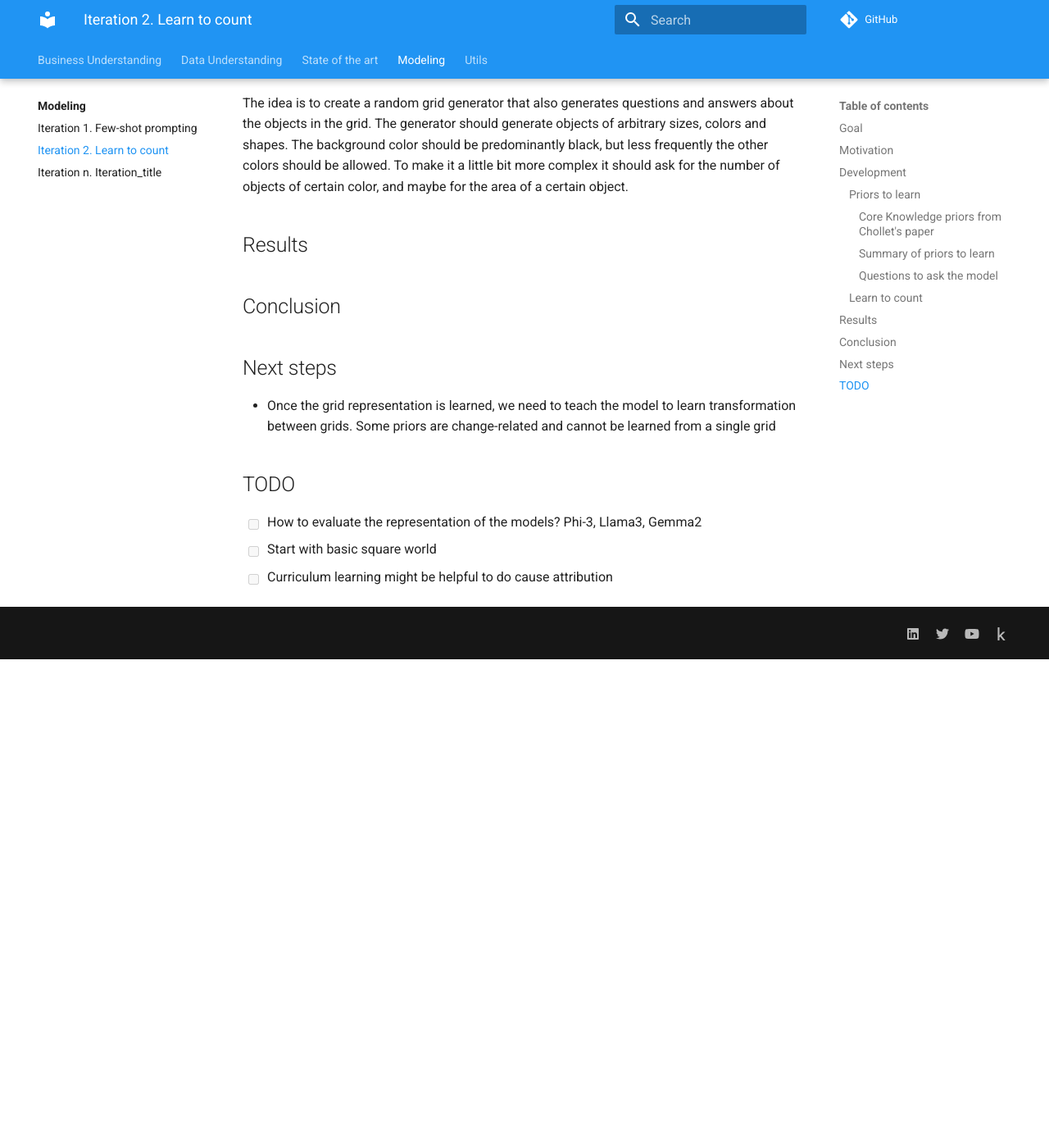
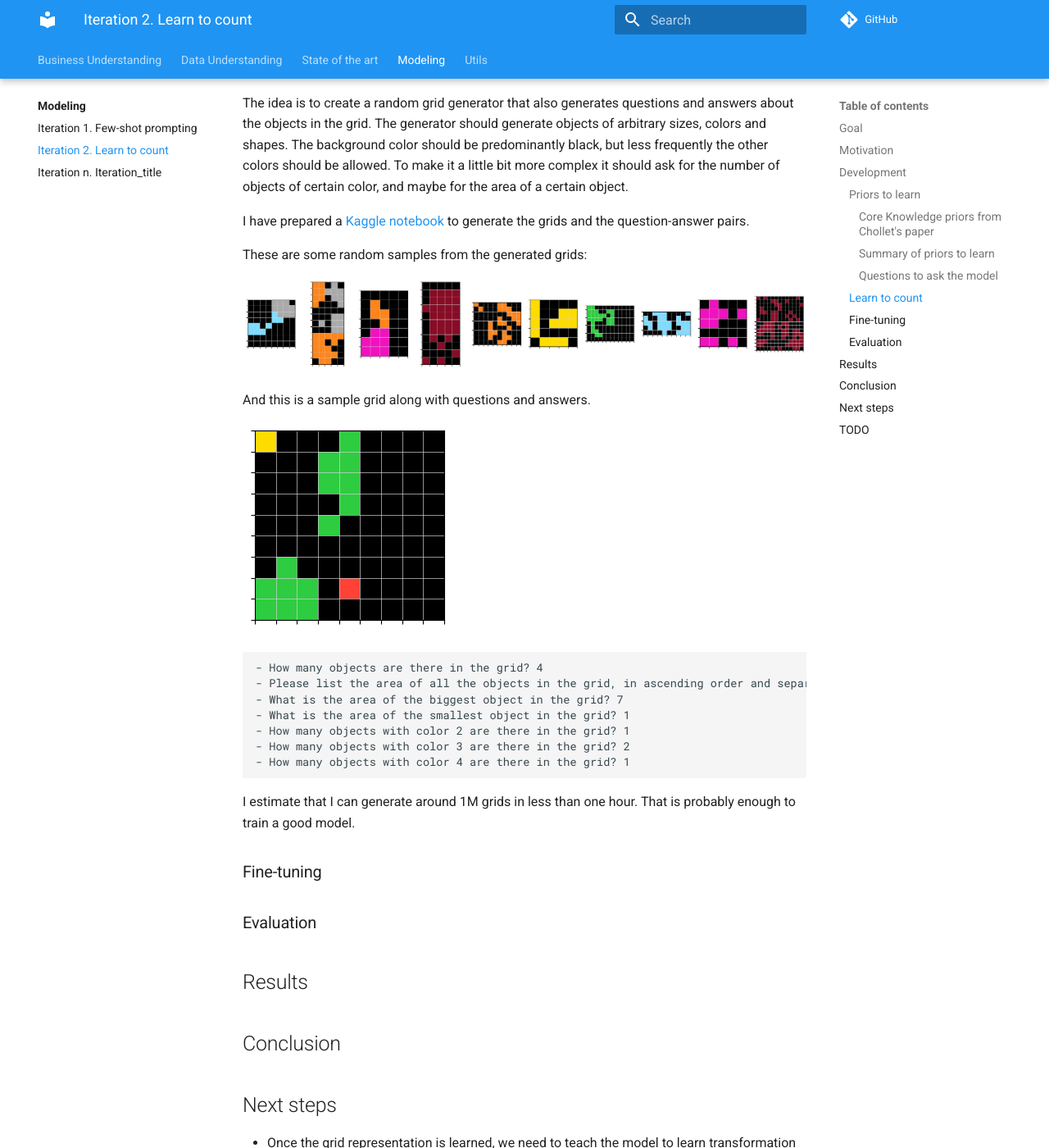
Before and after one commit to zhengjunyao-work/arc24, an MkDocs documentation site: the page built from docs/modeling/Iteration_02_learn_to_count.md, in a window 1280 px wide and 1400 px high, scrolled down 2503 px. Shown: the whole window at 82% size. Built offline with MkDocs 1.6.1 and Material for MkDocs 9.7.7, drawn with Linux system fonts in a browser that asks for light colours; comment, search, counter and statistics services are not loaded; before the commit the page ends 3307 px from its top, so only the background shows below that.

Commit message:
grid generator is working

````diff
--- a/docs/modeling/Iteration_02_learn_to_count.md
+++ b/docs/modeling/Iteration_02_learn_to_count.md
@@ -79,6 +79,32 @@ in the grid. The generator should generate objects of arbitrary sizes, colors an
 be predominantly black, but less frequently the other colors should be allowed. To make it a little bit
 more complex it should ask for the number of objects of certain color, and maybe for the area of a certain object.
 
+I have prepared a [Kaggle notebook](https://www.kaggle.com/code/ironbar/learn-to-count) to generate the grids and the question-answer pairs.
+
+These are some random samples from the generated grids:
+
+![random generated grids](res/2024-07-24-12-00-23.png)
+
+And this is a sample grid along with questions and answers.
+
+![sample_grid](res/2024-07-24-12-01-11.png)
+
+```markdown
+- How many objects are there in the grid? 4
+- Please list the area of all the objects in the grid, in ascending order and separated by commas 1, 1, 7, 7
+- What is the area of the biggest object in the grid? 7
+- What is the area of the smallest object in the grid? 1
+- How many objects with color 2 are there in the grid? 1
+- How many objects with color 3 are there in the grid? 2
+- How many objects with color 4 are there in the grid? 1
+```
+
+I estimate that I can generate around 1M grids in less than one hour. That is probably enough to train a good model.
+
+### Fine-tuning
+
+### Evaluation
+
 ## Results
 
 ## Conclusion
@@ -90,5 +116,4 @@ more complex it should ask for the number of objects of certain color, and maybe
 ## TODO
 
 - [ ] How to evaluate the representation of the models? Phi-3, Llama3, Gemma2
-- [ ] Start with basic square world
 - [ ] Curriculum learning might be helpful to do cause attribution
````
Also changed, not shown: docs/modeling/res/2024-07-24-12-00-23.png (added), docs/modeling/res/2024-07-24-12-01-11.png (added).
